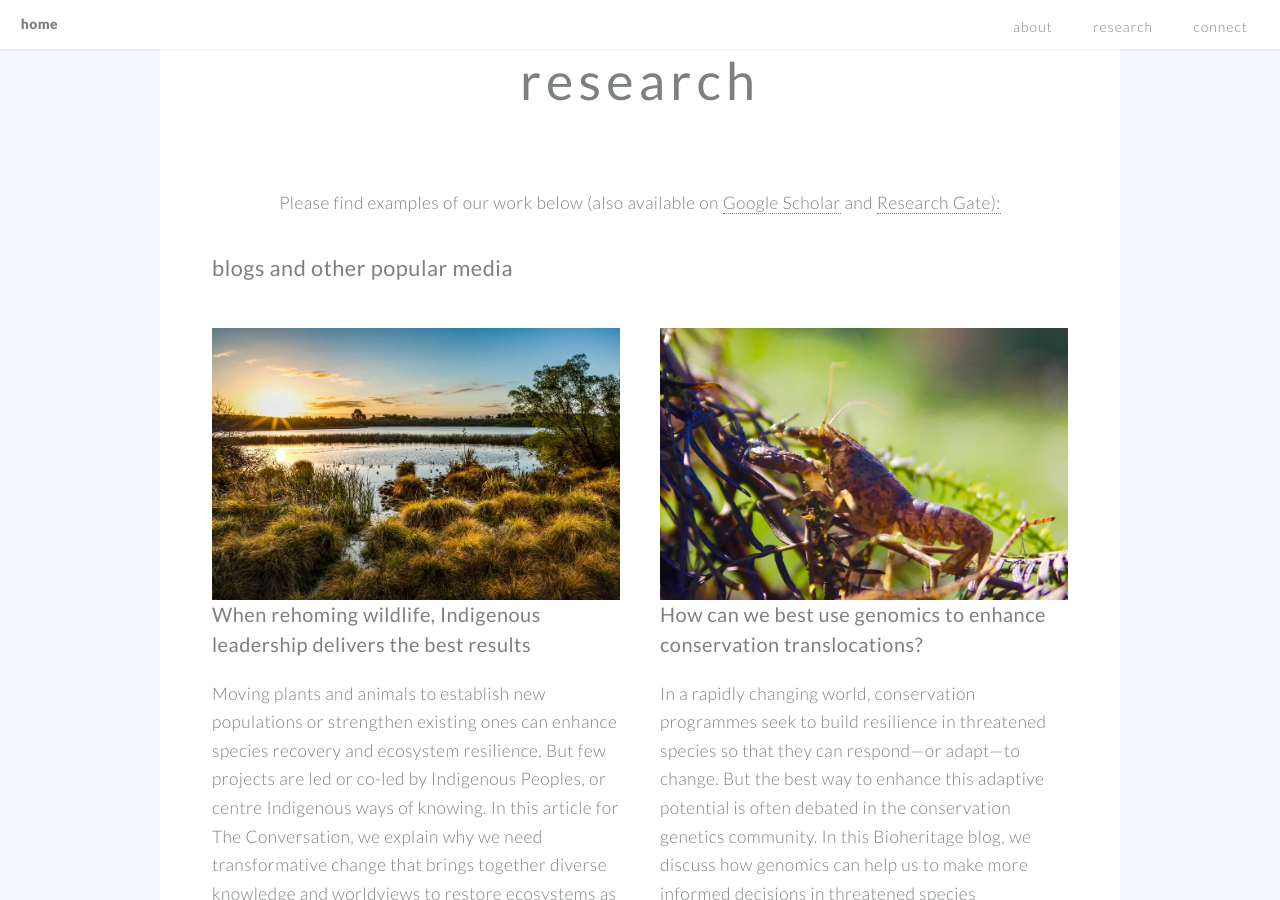
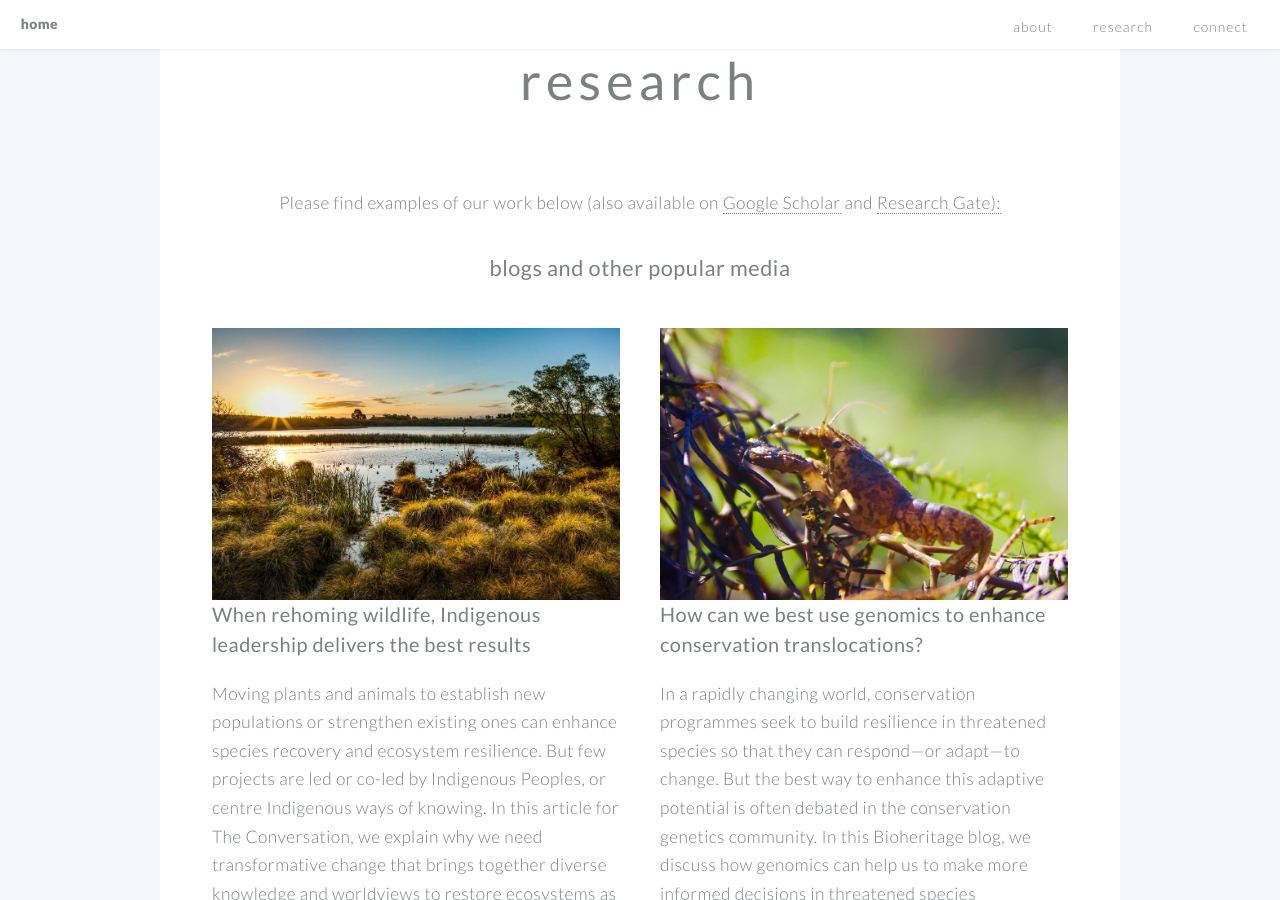
Before and after one commit to aislingrayne/aislingrayne.github.io, a Jekyll site: the page built from index.md, in a window 1280 px wide and 900 px high, scrolled down 2238 px. Built offline with Jekyll 4.4.1, drawn with Linux system fonts in a browser that asks for light colours.

Commit message:
Update hello-default.html

```diff
--- a/_layouts/hello-default.html
+++ b/_layouts/hello-default.html
@@ -126,7 +126,7 @@
                 <div class="row">
 
                           <div class="12u">
-                              <h3 style="margin-bottom:2em; font-size:1.25em"><strong>{{ categories.category}}</strong></h3>
+                              <h3 style="margin-bottom:2em; text-align:center; font-size:1.25em"><strong>{{ categories.category}}</strong></h3>
                           </div>
 
 			{% for blogs in categories.blogs %}
```
